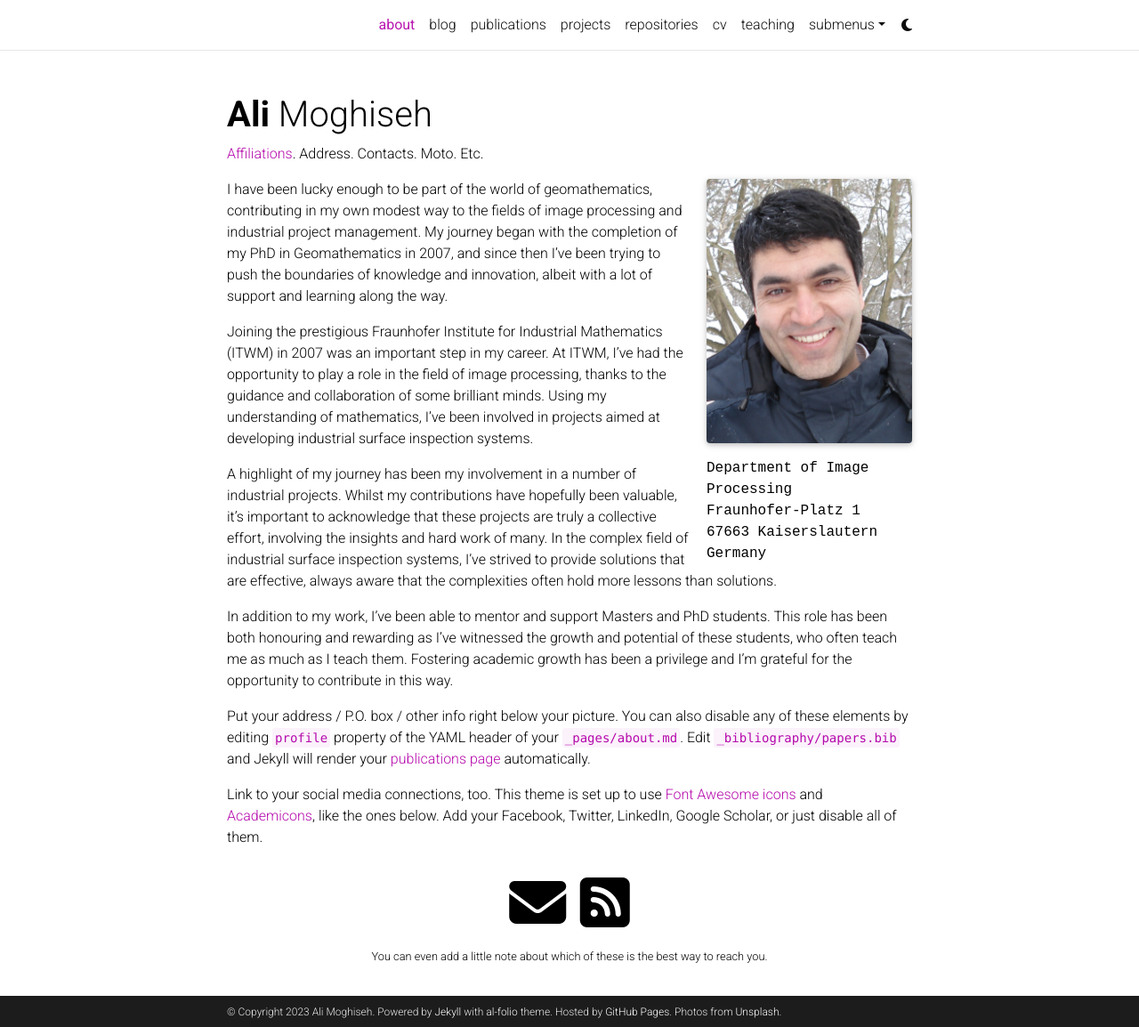
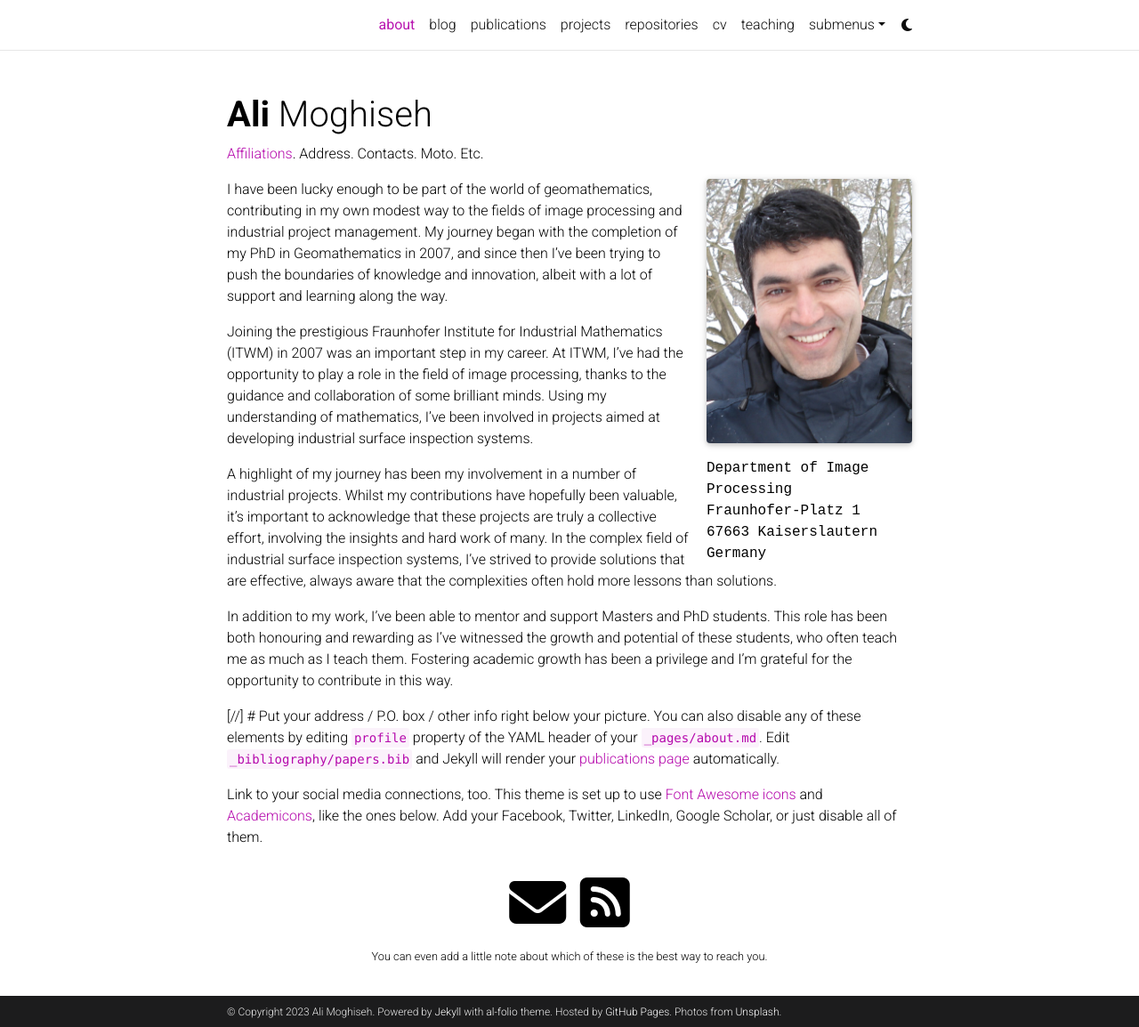
Before and after one commit to moghiseh/moghiseh.github.io, a Jekyll site: the page built from _pages/about.md, in a window 1280 px wide and 1154 px high. Shown: the whole window at 89% size. Built offline with Jekyll 4.4.1, drawn with Linux system fonts in a browser that asks for light colours; full-size pictures stand in for the smaller copies a plugin makes; comment, search, counter and statistics services are not loaded; a style sheet for code colours, icons or effects is not loaded.

```diff
--- a/_pages/about.md
+++ b/_pages/about.md
@@ -30,6 +30,6 @@ A highlight of my journey has been my involvement in a number of industrial proj
 In addition to my work, I've been able to mentor and support Masters and PhD students. This role has been both honouring and rewarding as I've witnessed the growth and potential of these students, who often teach me as much as I teach them. Fostering academic growth has been a privilege and I'm grateful for the opportunity to contribute in this way.
 
 
-Put your address / P.O. box / other info right below your picture. You can also disable any of these elements by editing `profile` property of the YAML header of your `_pages/about.md`. Edit `_bibliography/papers.bib` and Jekyll will render your [publications page](/al-folio/publications/) automatically.
+[//] # Put your address / P.O. box / other info right below your picture. You can also disable any of these elements by editing `profile` property of the YAML header of your `_pages/about.md`. Edit `_bibliography/papers.bib` and Jekyll will render your [publications page](/al-folio/publications/) automatically.
 
 Link to your social media connections, too. This theme is set up to use [Font Awesome icons](http://fortawesome.github.io/Font-Awesome/) and [Academicons](https://jpswalsh.github.io/academicons/), like the ones below. Add your Facebook, Twitter, LinkedIn, Google Scholar, or just disable all of them.
```
